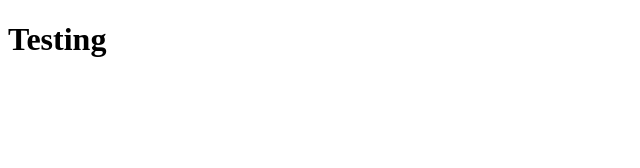
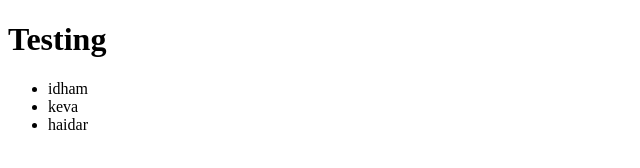
Before and after one commit to IdhamAsegap12/Web_Parkir, a plain HTML site: page index.html in a window 1280 px wide. Shown: the whole page, without its empty margins (0-640 px from the left). Drawn offline with Linux system fonts and the light colour scheme.

Commit message:
menambahkan lis pada index.html

```diff
--- a/index.html
+++ b/index.html
@@ -7,5 +7,10 @@
 </head>
 <body>
     <h1>Testing</h1>
+    <ul>
+        <li>idham</li>
+        <li>keva</li>
+        <li>haidar</li>
+    </ul>
 </body>
 </html>
```
